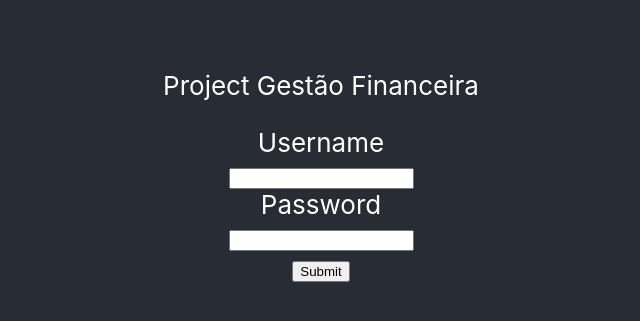
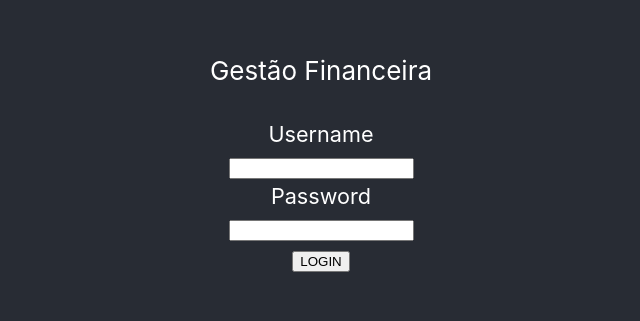
Before and after one commit to FagnerAureliano/gestao-financeira-fe, a React (Create React App) app: page / in a window 1280 px wide. Shown: the part 237-558 px from the top of the page, without its empty margins (319-959 px from the left). Built offline with nearby package versions, Linux system fonts and the light colour scheme.

Commit message:
implementacao login

```diff
--- a/package.json
+++ b/package.json
@@ -16,7 +16,8 @@
     "react-router-dom": "^6.3.0",
     "react-scripts": "5.0.1",
     "typescript": "^4.6.4",
-    "web-vitals": "^2.1.4"
+    "web-vitals": "^2.1.4",
+    "yup": "^0.32.11"
   },
   "scripts": {
     "start": "react-scripts start",
--- a/src/App.tsx
+++ b/src/App.tsx
@@ -1,50 +1,10 @@
-import { Formik, Field, Form, ErrorMessage } from "formik";
-import "./App.css";
+import Login from "./modules/login/components/login.component";
 
 function App() {
-  const initialValues = {
-    email: "",
-    password: "",
-  };
-
-  function onSubmit(values: any) {
-    console.log(values)
-  }
-
   return (
     <div className="App">
       <header className="App-header">
-        <p>Project Gestão Financeira </p>
-
-        <Formik
-          initialValues={initialValues}
-          onSubmit={onSubmit}
-
-          render={({ values }) => (
-            <Form>
-              <div>
-                <div>
-                  <label>Username</label>
-                </div>
-                <div>
-                  <Field type="email" name="email" />
-
-                  <ErrorMessage name="email" component="div" />
-
-                </div>
-              </div>
-              <div>
-                <div>
-                  <label>Password</label>
-                </div>
-                <div>
-                  <Field type="password" name="password"  />
-                </div>
-              </div>
-              <button type="submit" > Submit </button>
-            </Form>
-          )}
-        />
+        <Login />
       </header>
     </div>
   );
--- a/src/index.tsx
+++ b/src/index.tsx
@@ -3,6 +3,7 @@ import ReactDOM from 'react-dom/client';
 import './index.css';
 import App from './App';
 import reportWebVitals from './reportWebVitals';
+
 
 const root = ReactDOM.createRoot(
   document.getElementById('root') as HTMLElement
@@ -10,6 +11,7 @@ const root = ReactDOM.createRoot(
 root.render(
   <React.StrictMode>
     <App />
+
   </React.StrictMode>
 );
 
--- a/src/modules/login/components/login.component.tsx
+++ b/src/modules/login/components/login.component.tsx
@@ -1,30 +1,52 @@
-import { Component } from "react";
+import { Formik, Field, Form, ErrorMessage } from "formik";
+import "../../../App.css";
 
-import {
-    BrowserRouter,
-    Routes,
-    Route,
-    RouterProps,
-  } from "react-router-dom";
+import validationSchema from "./schema";
 
-type Props =  RouterProps
-type State = {
-    username: string,
-    password: string,
-    loading: boolean,
-    message: string
-  };
+const initialValues = {
+  email: "",
+  password: "",
+};
 
-export default class Login extends Component<Props, State>{
+function onSubmit(values: any) {
+  console.log(values);
+}
 
-    // handleLogin(formValue: { username: string; password: string }) {
-    //     const { username, password } = formValue;
-
-    //     this.setState({
-    //       message: "",
-    //       loading: true
-    //     });
-    // }
-
-
+export default function Login() {
+  return (
+    <div className="App">
+      <header className="App-header">
+        {/* <h3>Heiser Fitness</h3> */}
+        <label>Gestão Financeira</label>
+        <br />
+        <Formik
+          initialValues={initialValues}
+          onSubmit={onSubmit}
+          validationSchema={validationSchema}
+        >
+          <Form>
+            <div>
+              <div>
+                <small>Username</small>
+              </div>
+              <div>
+                <Field type="email" name="email" />
+                <ErrorMessage name="email" component="div" />
+              </div>
+            </div>
+            <div>
+              <div>
+                <small>Password</small>
+              </div>
+              <div>
+                <Field type="password" name="password" />
+                <ErrorMessage name="password" component="div" />
+              </div>
+            </div>
+            <button type="submit" > LOGIN </button>
+          </Form>
+        </Formik>
+      </header>
+    </div>
+  );
 }
--- /dev/null
+++ b/src/modules/login/components/schema.tsx
@@ -0,0 +1,6 @@
+import * as Yup from "yup";
+
+export default Yup.object().shape({
+  email: Yup.string().required("This email is required!"),
+  password: Yup.string().required("This pass is required!"),
+});
```
Also changed, not shown: src/App.css (line endings or trailing spaces), 1 other file (tests, documents, lock files or other folders).
